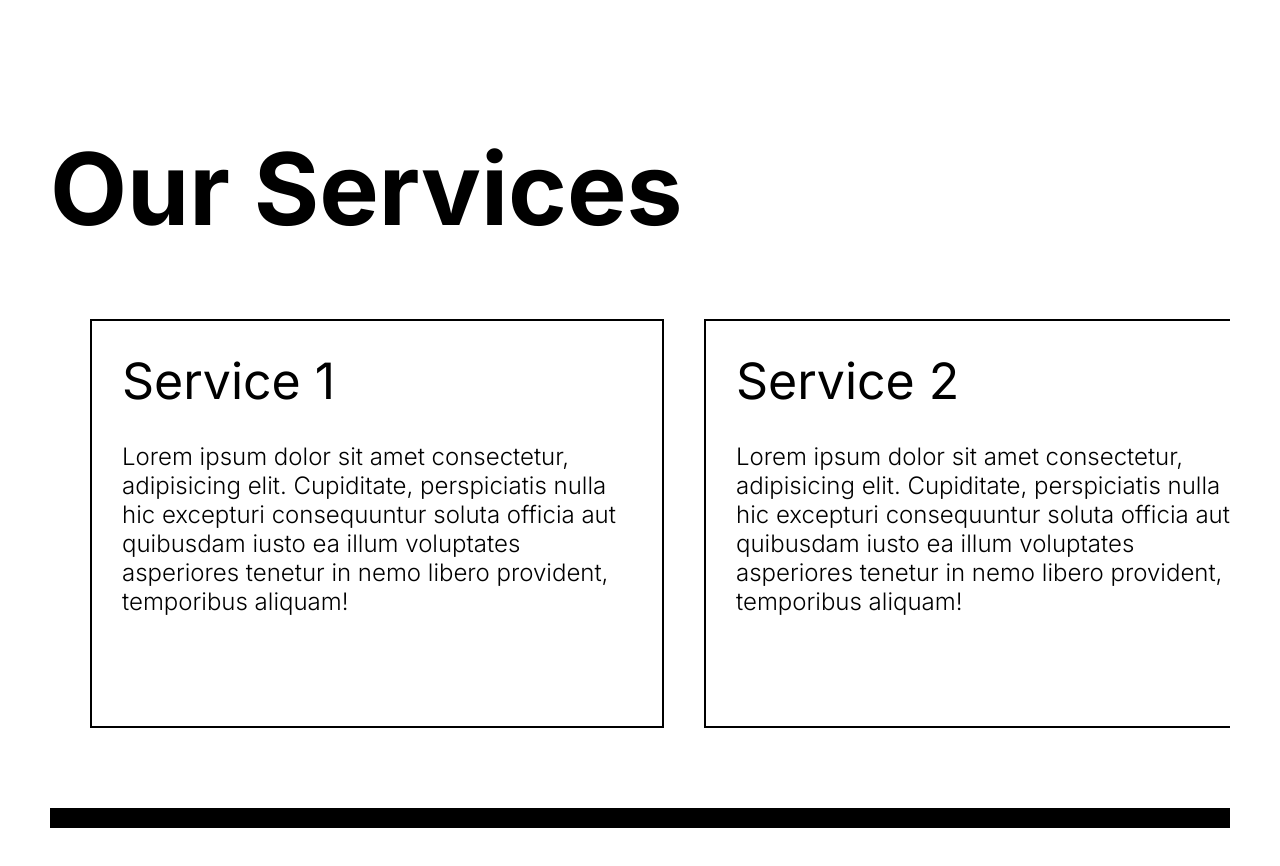
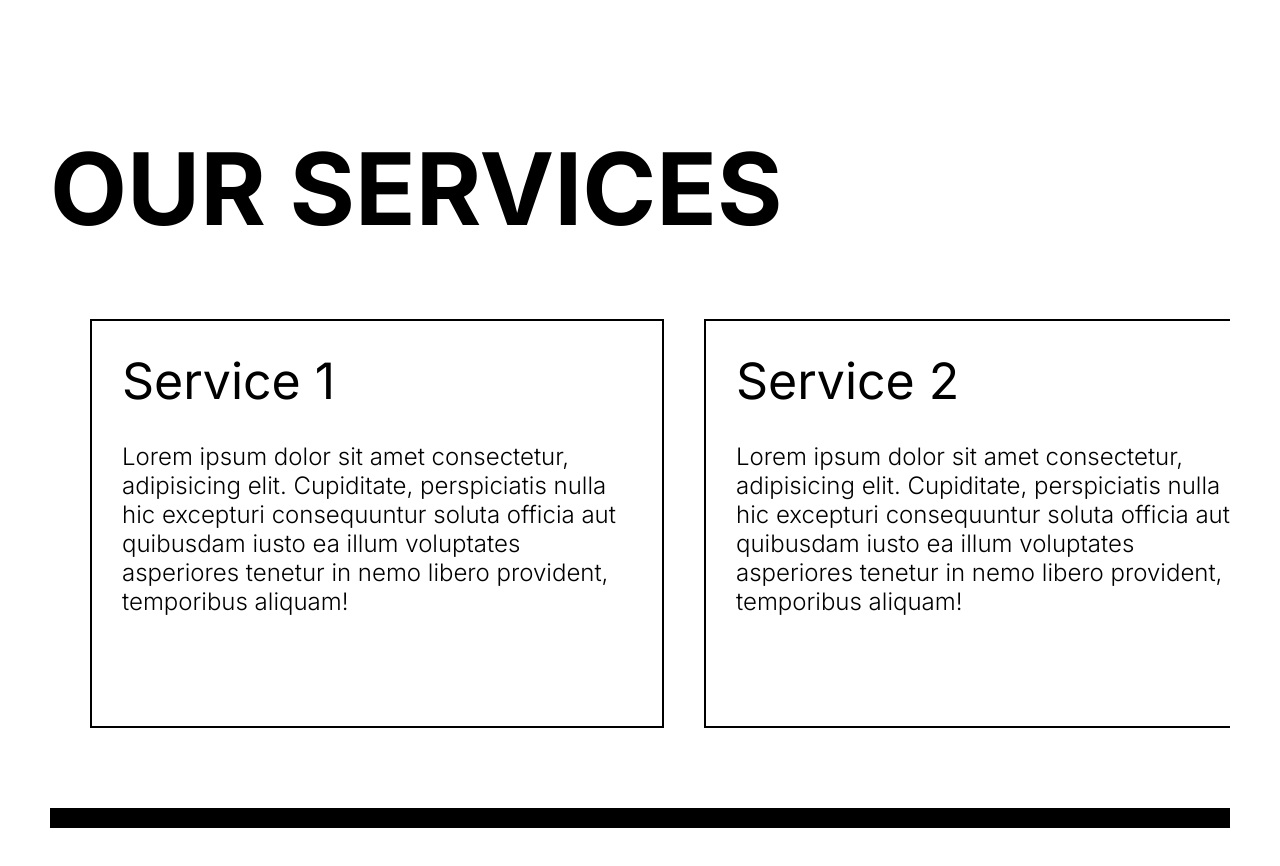
Before and after one commit to ganeshardlkar/landing-page, a plain HTML site: page index.html in a window 1280 px wide. Shown: the part 2180-3046 px from the top of the page. Drawn offline with Linux system fonts and the light colour scheme.

Commit message:
Update index.html

```diff
--- a/index.html
+++ b/index.html
@@ -54,7 +54,7 @@
 
     <!-- OUR SERVICES  -->
     <div class="our-services" id="knowmore-id">
-        <h3 class="out-services-text">Our Services</h3>
+        <h3 class="out-services-text">OUR SERVICES</h3>
         <div class="service-cards-collection">
             <div class="service-card">
                 <h5 class="service-card-heading">Service 1</h5>
```
